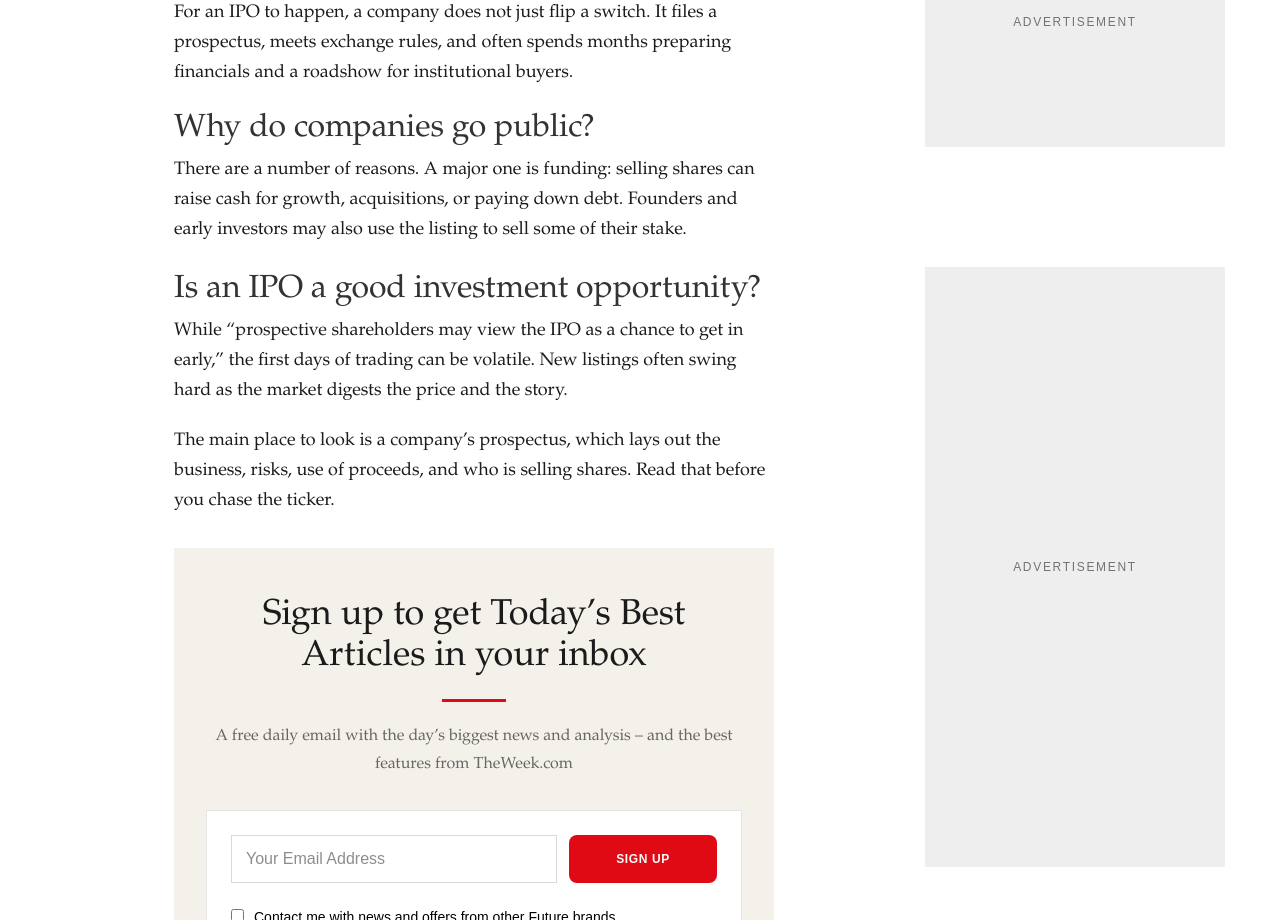
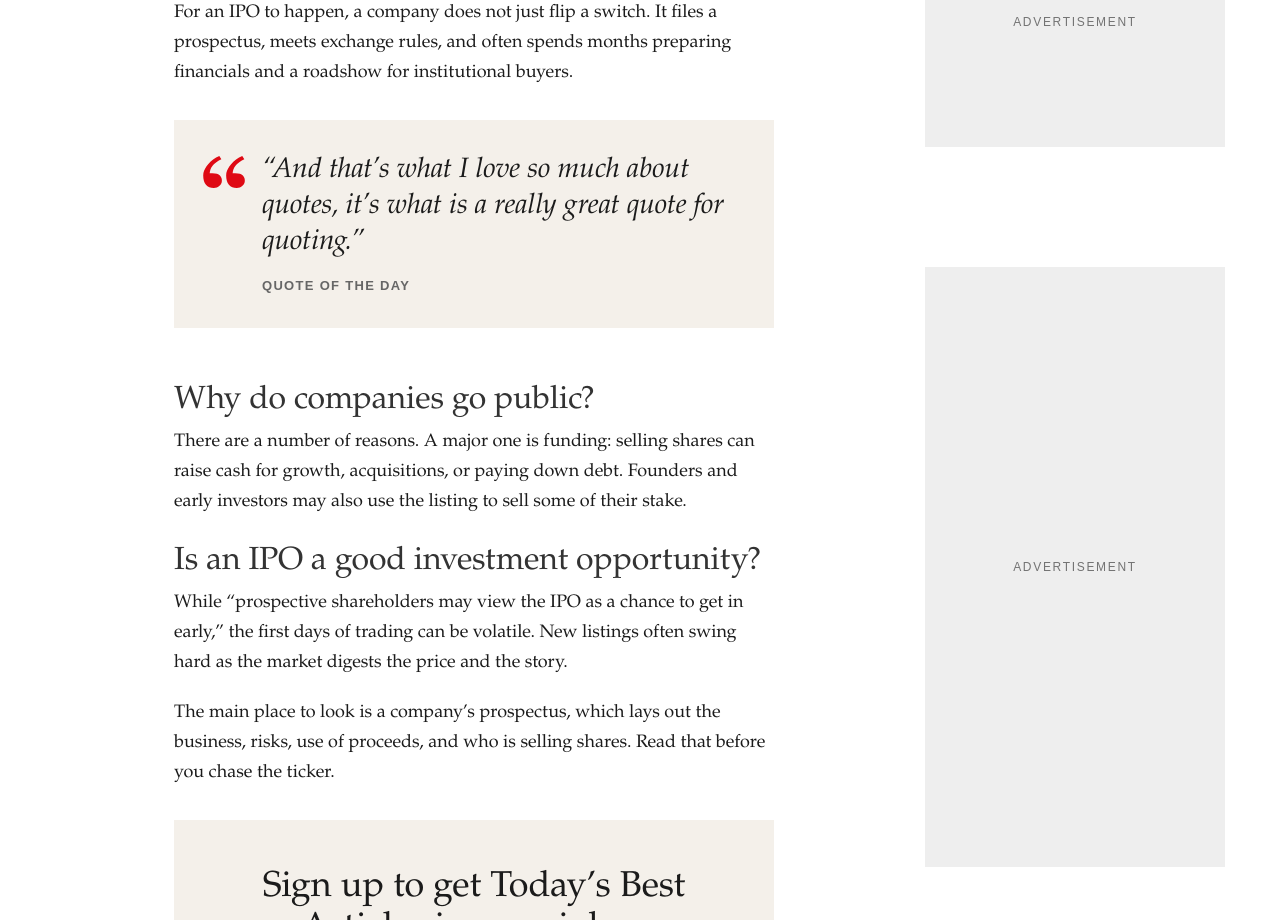
Before and after one commit to MattSmith02/week-morning-report, a Next.js app: page /article in a window 1280 px wide. Shown: the part 2120-3040 px from the top of the page. Built offline with nearby package versions, Linux system fonts and the light colour scheme.

Commit message:
Add Week-branded pull quote to the article.
Co-authored-by: Cursor <cursoragent@cursor.com>

```diff
--- a/src/app/article/page.tsx
+++ b/src/app/article/page.tsx
@@ -118,6 +118,37 @@ function GoogleMark() {
       <path fill="#FBBC05" d="M3.9 10.7A5.4 5.4 0 0 1 3.6 9c0-.6.1-1.2.3-1.7V5H.9A9 9 0 0 0 0 9c0 1.4.3 2.8.9 4l3-2.3Z" />
       <path fill="#EA4335" d="M9 3.6c1.3 0 2.5.5 3.4 1.3l2.6-2.6A9 9 0 0 0 .9 5l3 2.3C4.6 5.2 6.6 3.6 9 3.6Z" />
     </svg>
+  );
+}
+
+function QuoteMark({ className = "mt-1 h-8 w-11 shrink-0" }: { className?: string }) {
+  return (
+    <svg className={className} viewBox="0 130 52 40" fill="none" aria-hidden>
+      <path
+        d="M51.3797 134.046C46.9979 136.135 43.5661 138.566 41.0844 141.339C38.6027 144.112 37.1679 147.474 36.7802 151.425L40.0374 151.425C42.4416 151.425 44.3998 151.69 45.9121 152.222C47.4245 152.754 48.6459 153.495 49.5766 154.444C50.4685 155.356 51.1083 156.363 51.496 157.464C51.845 158.566 52.0195 159.706 52.0195 160.883C52.0195 163.314 51.0307 165.442 49.0531 167.265C47.0367 169.088 44.6713 170 41.9569 170C37.6914 170 34.4148 168.613 32.1269 165.84C29.8391 163.067 28.6951 159.231 28.6951 154.33C28.6951 149.772 30.6728 145.176 34.628 140.541C38.5445 135.907 43.2753 132.393 48.8204 130L51.3797 134.046ZM22.7041 134.046C18.3223 136.135 14.8905 138.566 12.4088 141.339C9.92706 144.112 8.49231 147.474 8.10454 151.424L11.3618 151.424C13.766 151.424 15.7242 151.69 17.2365 152.222C18.7488 152.754 19.9703 153.495 20.901 154.444C21.7928 155.356 22.4327 156.363 22.8204 157.464C23.1694 158.566 23.3439 159.706 23.3439 160.883C23.3439 163.314 22.3551 165.442 20.3775 167.265C18.3611 169.088 15.9957 170 13.2813 170C9.0158 170 5.73914 168.613 3.45129 165.84C1.16345 163.067 0.019527 159.231 0.0195274 154.33C0.0195278 149.772 1.99716 145.176 5.95242 140.541C9.8689 135.907 14.5997 132.393 20.1448 130L22.7041 134.046Z"
+        fill="#DF0A14"
+      />
+    </svg>
+  );
+}
+
+function PullQuote({ quote, attribution }: { quote: string; attribution?: string }) {
+  return (
+    <figure className="my-8 px-5 py-7 sm:px-7 sm:py-8" style={{ background: CREAM }}>
+      <div className="flex items-start gap-4">
+        <QuoteMark />
+        <div className="min-w-0">
+          <blockquote className="text-[1.5rem] leading-8 text-[#1B1B1B] italic sm:text-[1.75rem] sm:leading-9" style={roman}>
+            “{quote}”
+          </blockquote>
+          {attribution ? (
+            <figcaption className="mt-4 text-[13px] font-bold tracking-[0.1em] text-[#666666] uppercase" style={uiBold}>
+              {attribution}
+            </figcaption>
+          ) : null}
+        </div>
+      </div>
+    </figure>
   );
 }
 
@@ -530,6 +561,11 @@ export default function ArticlePage() {
                   </p>
                 </div>
 
+                <PullQuote
+                  quote="And that’s what I love so much about quotes, it’s what is a really great quote for quoting."
+                  attribution="Quote of the day"
+                />
+
                 <h2 className="mt-5 text-[32px] leading-[42px] tracking-[-0.096px] text-[#333333]" style={roman}>
                   Why do companies go public?
                 </h2>
```
